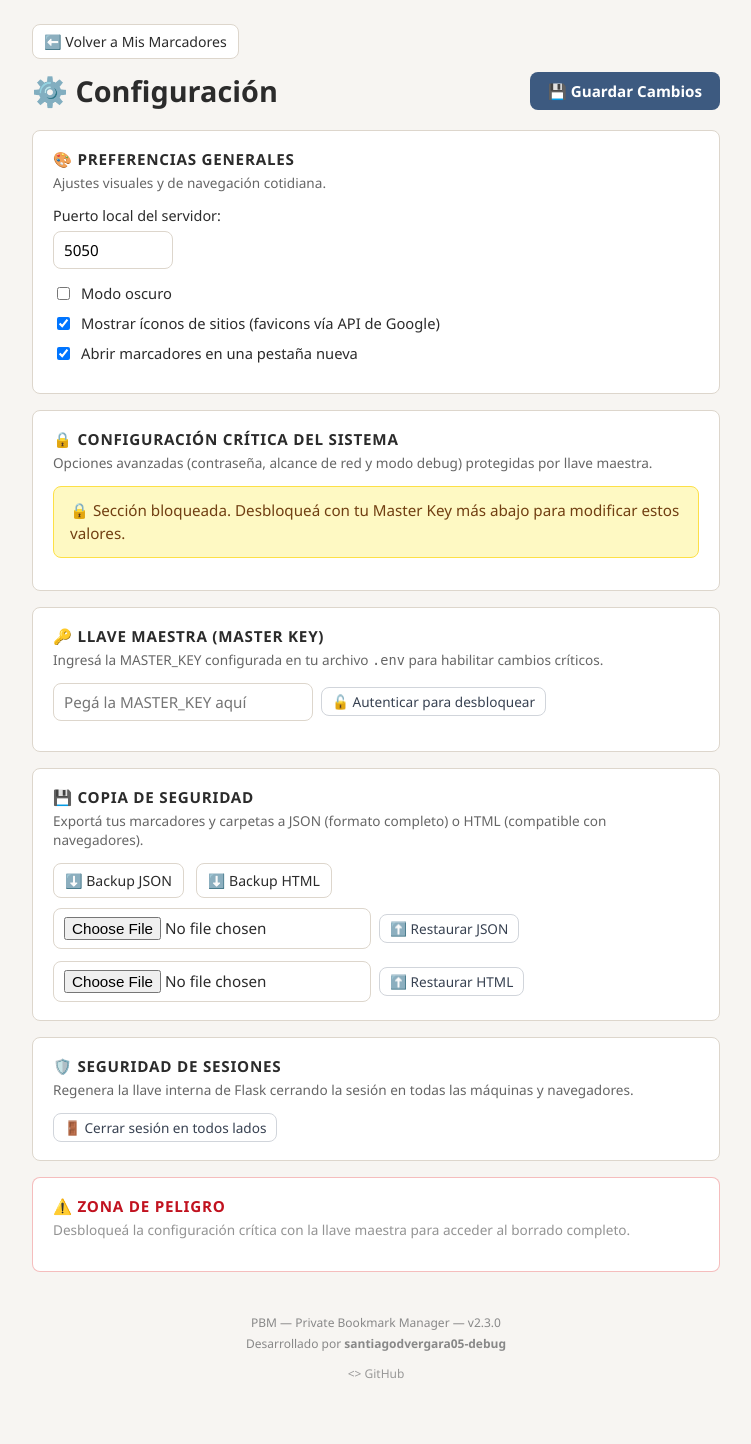
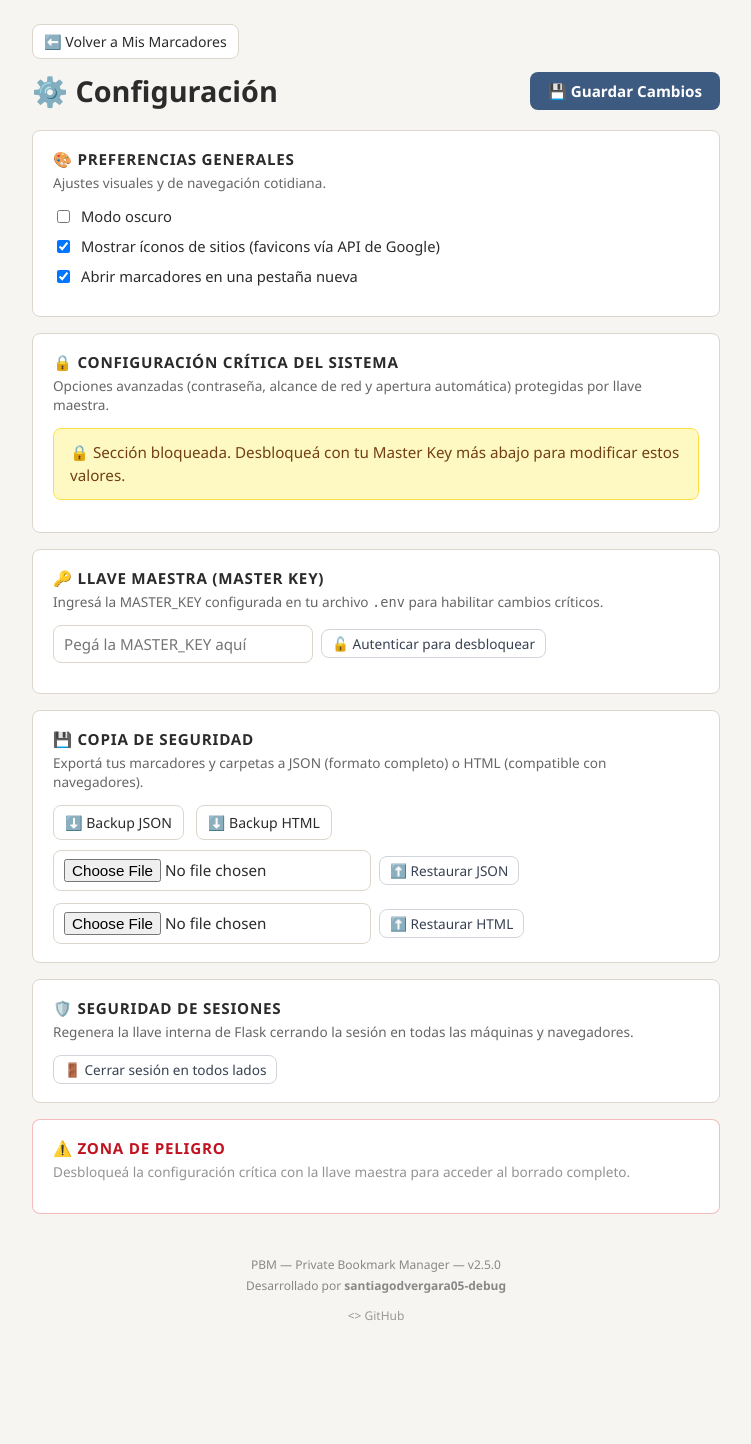
Before and after one commit to santiagodvergara05-debug/Private-Bookmark-Manager, a Flask app: page /configuracion in a window 1280 px wide. Shown: the whole page, without its empty margins (264-1015 px from the left). After the commit the page ends 1320 px from the top, so only its background shows below. Run offline with Flask 3, Linux system fonts and the light colour scheme; the visitor is signed in with stand-in values (Sample User, id 1).

Commit message:
feat: agrega progreso inicial, reemplaza debug por auto-abrir navegador y protege el puerto
- Se puede definir el progreso (capítulo) al crear un marcador, sin tener que editarlo después
- Se quita el checkbox de Modo Debug de Configuración (inútil en el .exe); se reemplaza por el toggle de Auto-abrir navegador
- El puerto del servidor ahora requiere la Master Key para modificarse, igual que el Host

```diff
--- a/database.py
+++ b/database.py
@@ -197,3 +197,15 @@ def actualizar_progreso(id_marcador, delta):
     )
     conexion.commit()
     conexion.close()
+
+
+
+
+def agregar_marcador(titulo, url, carpeta_id=None, nota=None, progreso=0):
+    conexion = get_conexion()
+    conexion.execute(
+        "INSERT INTO marcadores (titulo, url, carpeta_id, nota, progreso) VALUES (?, ?, ?, ?, ?)",
+        (titulo, url, carpeta_id, nota, progreso)
+    )
+    conexion.commit()
+    conexion.close()
--- a/routes.py
+++ b/routes.py
@@ -181,14 +181,17 @@ def agregar():
     url = request.form["url"]
     titulo = request.form.get("titulo", "").strip()
     nota = request.form.get("nota", "").strip() or None
+    try:
+        progreso = max(0, int(request.form.get("progreso", 0)))
+    except ValueError:
+        progreso = 0
 
     if not titulo and request.form.get("autocompletar"):
         titulo = obtener_titulo_desde_url(url) or url
-
     if not titulo:
         titulo = url
 
-    database.agregar_marcador(titulo, url, carpeta_id, nota)
+    database.agregar_marcador(titulo, url, carpeta_id, nota, progreso)
     registrar_log(f"Marcador agregado: '{titulo}' ({url})")
     return redirect(request.referrer or url_for("marcadores.home"))
 
@@ -295,15 +298,10 @@ def configuracion():
         set_key(RUTA_ENV, "MODO_OSCURO", modo_oscuro)
         os.environ["MODO_OSCURO"] = modo_oscuro
 
-        nuevo_puerto = request.form.get("port")
-        if nuevo_puerto:
-            set_key(RUTA_ENV, "PORT", nuevo_puerto)
-            os.environ["PORT"] = nuevo_puerto
-
         if esta_desbloqueado():
-            flask_debug = "true" if "flask_debug" in request.form else "false"
-            set_key(RUTA_ENV, "FLASK_DEBUG", flask_debug)
-            os.environ["FLASK_DEBUG"] = flask_debug
+            auto_abrir_navegador = "true" if "auto_abrir_navegador" in request.form else "false"
+            set_key(RUTA_ENV, "AUTO_ABRIR_NAVEGADOR", auto_abrir_navegador)
+            os.environ["AUTO_ABRIR_NAVEGADOR"] = auto_abrir_navegador
 
             log_mode = "true" if "log_mode" in request.form else "false"
             set_key(RUTA_ENV, "LOG_MODE", log_mode)
@@ -313,6 +311,11 @@ def configuracion():
             if nuevo_host:
                 set_key(RUTA_ENV, "HOST", nuevo_host)
                 os.environ["HOST"] = nuevo_host
+
+            nuevo_puerto = request.form.get("port")
+            if nuevo_puerto:
+                set_key(RUTA_ENV, "PORT", nuevo_puerto)
+                os.environ["PORT"] = nuevo_puerto
 
         registrar_log("Configuración guardada en .env")
         return redirect(url_for("marcadores.configuracion", guardado=1))
--- a/templates/configuracion.html
+++ b/templates/configuracion.html
@@ -26,10 +26,7 @@
             <h3 class="tarjeta-titulo">🎨 Preferencias Generales</h3>
             <p class="tarjeta-desc">Ajustes visuales y de navegación cotidiana.</p>
 
-            <div class="campo-grupo">
-                <label for="port">Puerto local del servidor:</label>
-                <input type="text" id="port" name="port" value="{{ valores.get('PORT', '5050') }}" class="input-corto">
-            </div>
+
 
             <div class="lista-checkboxes">
                 <label class="label-checkbox">
@@ -63,6 +60,11 @@
     <input type="password" name="password">
 </div>
 
+           <div class="campo-grupo">
+                <label for="port">Puerto local del servidor:</label>
+                <input type="text" id="port" name="port" value="{{ valores.get('PORT', '5050') }}" class="input-corto">
+            </div>
+
                 <div class="campo-grupo">
                     <label>Host (alcance de red):</label>
                     <select name="host">
@@ -75,10 +77,10 @@
                     </select>
                 </div>
 
-                <div class="lista-checkboxes">
+                                <div class="lista-checkboxes">
                     <label class="label-checkbox">
-                        <input type="checkbox" name="flask_debug" {% if valores.get('FLASK_DEBUG', 'false') == 'true' %}checked{% endif %}>
-                        Modo depuración (Debug mode)
+                        <input type="checkbox" name="auto_abrir_navegador" {% if valores.get('AUTO_ABRIR_NAVEGADOR', 'true') == 'true' %}checked{% endif %}>
+                        Abrir pestaña del navegador automáticamente al iniciar (solo aplica al ejecutable .exe)
                     </label>
 
                     <label class="label-checkbox">
@@ -87,7 +89,7 @@
                     </label>
                 </div>
             {% else %}
-                <p class="tarjeta-desc">Opciones avanzadas (contraseña, alcance de red y modo debug) protegidas por llave maestra.</p>
+                <p class="tarjeta-desc">Opciones avanzadas (contraseña, alcance de red y apertura automática) protegidas por llave maestra.</p>
                 <div class="aviso aviso-advertencia">
                     🔒 Sección bloqueada. Desbloqueá con tu Master Key más abajo para modificar estos valores.
                 </div>
--- a/templates/index.html
+++ b/templates/index.html
@@ -47,10 +47,11 @@
     <div class="seccion-creacion">
         <details class="caja-desplegable">
             <summary class="btn-desplegable">➕ Agregar marcador acá</summary>
-            <form method="POST" action="{{ url_for('marcadores.agregar') }}" class="form-crear">
+                        <form method="POST" action="{{ url_for('marcadores.agregar') }}" class="form-crear">
                 <input type="text" name="titulo" placeholder="Título (opcional si autocompletás)">
                 <input type="url" name="url" placeholder="https://..." required>
                 <input type="text" name="nota" placeholder="Nota (opcional)">
+                <input type="number" name="progreso" placeholder="Progreso inicial (opcional)" min="0">
                 <label class="label-checkbox">
                     <input type="checkbox" name="autocompletar">
                     🔍 Autocompletar título
--- a/version.py
+++ b/version.py
@@ -1 +1 @@
-VERSION = "2.3.0"
+VERSION = "2.5.0"
```
